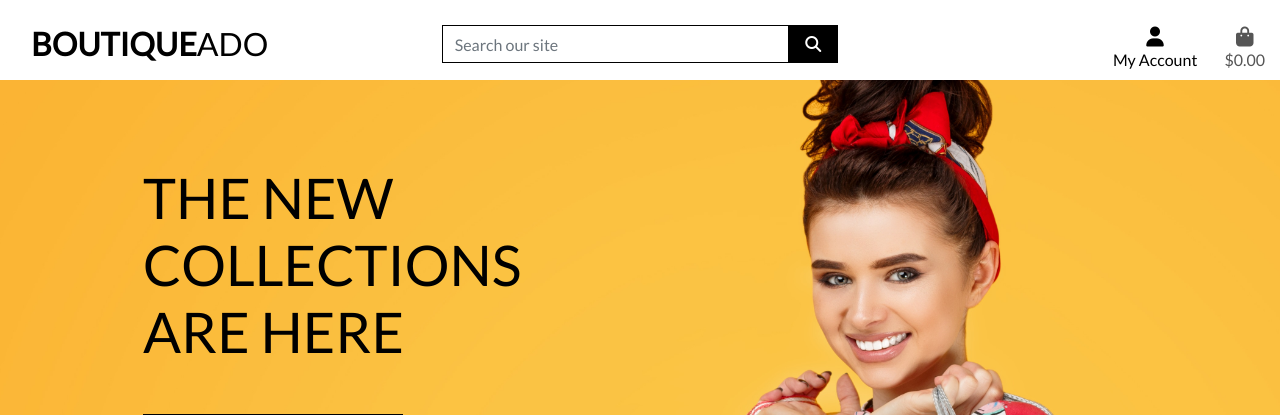
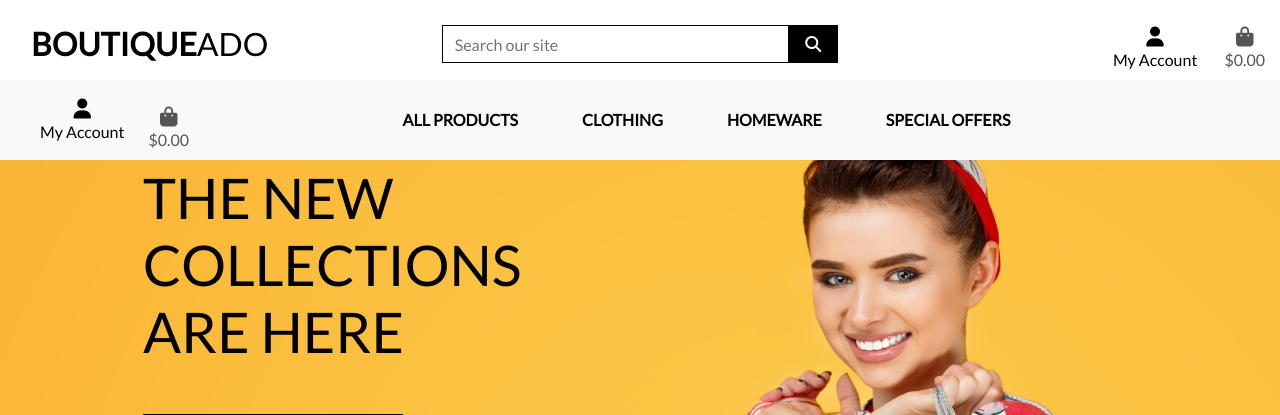
Before and after one commit to RoyoftheRavers/boutique-ado-v1, a Django app: page / in a window 1280 px wide. Shown: the top 415 px of the page. Run offline with Django 3.2, Linux system fonts and the light colour scheme; some libraries are stand-ins or nearby versions.

Commit message:
Main navigation bar added

```diff
--- a/templates/base.html
+++ b/templates/base.html
@@ -45,13 +45,16 @@
 </head>
 
 <body>
+    <!-- Header -->
     <header class="container-fluid fixed-top">
         <div id="topnav" class="row bg-white pt-lg-2 d-none d-lg-flex">
+            <!-- Main logo link -->
             <div class="col-12 col-lg-4 my-auto py-1 py-lg-0 text-lg-left">
                 <a href="{% url 'home' %}" class="nav-link main-logo-link">
                     <h2 class="logo-font text-black my-0"><strong>Boutique</strong>Ado</h2>
                 </a>
             </div>
+            <!-- Search Bar -->
             <div class="col-12 col-lg-4 my-auto py-1 py-lg-0">
                 <form method="GET" action="">
                     <div class="input-group w-100">
@@ -67,8 +70,10 @@
                     </div>
                 </form>
             </div>
+            <!-- My Account and Shopping Bag -->
             <div class="col-12 col-lg-4 my-auto py-1 py-lg-0">
                 <ul class="list-inline list-unstyled text-center text-lg-right my-0">
+                    <!-- My Account -->
                     <li class="list-inline-item dropdown">
                         <a href="#" class="text-black nav-link" id="user-options" data-toggle="dropdown"
                             aria-haspopup="true" aria-expanded="false">
@@ -90,6 +95,7 @@
                             {% endif %}
                         </div>
                     </li>
+                    <!-- Shopping Bag -->
                     <li class="list-inline-item">
                         <a href=""
                             class="{% if grand_total %}text-info font-weight-bold{% else %}text-black{% endif %} nav-link">
@@ -107,6 +113,16 @@
                     </li>
                 </ul>
             </div>
+        </div>
+        <div class="row bg-white">
+            <nav class="navbar navbar-expand-lg navbar-light bg-light w-100">
+                <button class="navbar-toggler" type="button" data-bs-toggle="collapse" data-bs-target="#navbarNav"
+                    aria-controls="navbarNav" aria-expanded="false" aria-label="Toggle navigation">
+                    <span class="navbar-toggler-icon"></span>
+                </button>
+                {% include 'includes/mobile_top_header.html' %}
+                {% include 'includes/main_nav.html' %}
+            </nav>
         </div>
     </header>
 
--- /dev/null
+++ b/templates/includes/main_nav.html
@@ -0,0 +1,54 @@
+<div class="collapse navbar-collapse" id="main-nav">
+    <ul class="navbar-nav w-auto mx-auto">
+        <li class="nav-item dropdown">
+            <a href="" class="logo-font font-weight-bold nav-link text-black mr-5" id="all-products-link"
+                data-toggle="dropdow" aria-haspopup="true" aria-expanded="false">
+                All Products
+            </a>
+            <div class="dropdown-menu border-0" aria-labelledby="all-products-link">
+                <a href="" class="dropdown-item">By Price</a>
+                <a href="" class="dropdown-item">By Rating</a>
+                <a href="" class="dropdown-item">By Category</a>
+                <a href="" class="dropdown-item">All Products</a>
+            </div>
+        </li>
+
+        <li class="nav-item dropdown">
+            <a href="" class="logo-font font-weight-bold nav-link text-black mr-5" id="clothing-link"
+                data-toggle="dropdow" aria-haspopup="true" aria-expanded="false">
+                Clothing
+            </a>
+            <div class="dropdown-menu border-0" aria-labelledby="clohting-link">
+                <a href="" class="dropdown-item">Activewear &amp; Essentials</a>
+                <a href="" class="dropdown-item">Jeans</a>
+                <a href="" class="dropdown-item">Shirts</a>
+                <a href="" class="dropdown-item">All Clothing</a>
+            </div>
+        </li>
+
+        <li class="nav-item dropdown">
+            <a href="" class="logo-font font-weight-bold nav-link text-black mr-5" id="homeware-link"
+                data-toggle="dropdow" aria-haspopup="true" aria-expanded="false">
+                Homeware
+            </a>
+            <div class="dropdown-menu border-0" aria-labelledby="homeware-link">
+                <a href="" class="dropdown-item">Bed &amp; Bath</a>
+                <a href="" class="dropdown-item">Kitchen &amp; Dining</a>
+                <a href="" class="dropdown-item">All Homeware</a>
+            </div>
+        </li>
+
+        <li class="nav-item dropdown">
+            <a href="" class="logo-font font-weight-bold nav-link text-black mr-5" id="specials-link"
+                data-toggle="dropdow" aria-haspopup="true" aria-expanded="false">
+                Special Offers
+            </a>
+            <div class="dropdown-menu border-0" aria-labelledby="specials-link">
+                <a href="" class="dropdown-item">New Arrivals</a>
+                <a href="" class="dropdown-item">Deals</a>
+                <a href="" class="dropdown-item">Clearance</a>
+                <a href="" class="dropdown-item">All Special Offers</a>
+            </div>
+        </li>
+    </ul>
+</div>
--- /dev/null
+++ b/templates/includes/mobile_top_header.html
@@ -0,0 +1,59 @@
+<li class="list-inline-item">
+    <a href="#" class="text-black nav-link d-block d-lg-none" id="mobile-search" data-toggle="dropdown"
+        aria-haspopup="true" aria-expanded="false">
+        <div class="text-center">
+            <div><i class="fas fa-search fa-lg"></i></div>
+            <p class="my-0">Search</p>
+        </div>
+    </a>
+    <div class="dropdown-menu border border-black rounded-0" aria-labelledby="mobile-search">
+        <form action="" method="GET" class="form">
+            <div class="input-group w-100">
+                <input type="text" class="form-control border border-black rounded-0" name="q"
+                    placeholder="Search our site">
+                <div class="input-group-append">
+                    <button class="form-control btn btn-black border border-black rounded-0" type="submit">
+                        <span class="icon">
+                            <i class="fas-fa-search"></i>
+                        </span>
+                    </button>
+                </div>
+            </div>
+        </form>
+    </div>
+</li>
+<li class="list-inline-item dropdown">
+    <a href="#" class="text-black nav-link" id="user-options" data-toggle="dropdown" aria-haspopup="true"
+        aria-expanded="false">
+        <div class="text-center">
+            <div><i class="fas fa-user fa-lg"></i></div>
+            <p class="my-0">My Account</p>
+        </div>
+    </a>
+    <div class="dropdown-menu border-0" aria-labelledby="user-options">
+        {% if request.user.is_authenticated %}
+        {% if request.user.is_superuser %}
+        <a href="" class="dropdown-item">Product Management</a>
+        {% endif %}
+        <a href="" class="dropdown-item">My Profile</a>
+        <a href="{% url 'account_logout' %}" class="dropdown-item">Logout</a>
+        {% else %}
+        <a href="{% url 'account_signup' %}" class="dropdown-item">Register</a>
+        <a href="{% url 'account_login' %}" class="dropdown-item">Login</a>
+        {% endif %}
+    </div>
+</li>
+<li class="list-inline-item">
+    <a href="" class="{% if grand_total %}text-info font-weight-bold{% else %}text-black{% endif %} nav-link">
+    </a>
+    <div class="text-center">
+        <div><i class="fas fa-shopping-bag fa-lg"></i></div>
+        <p class="my-0">
+            {% if grand_total %}
+            ${{ grand_total|floatformat:2 }}
+            {% else %}
+            $0.00
+            {% endif %}
+        </p>
+    </div>
+</li>
```
